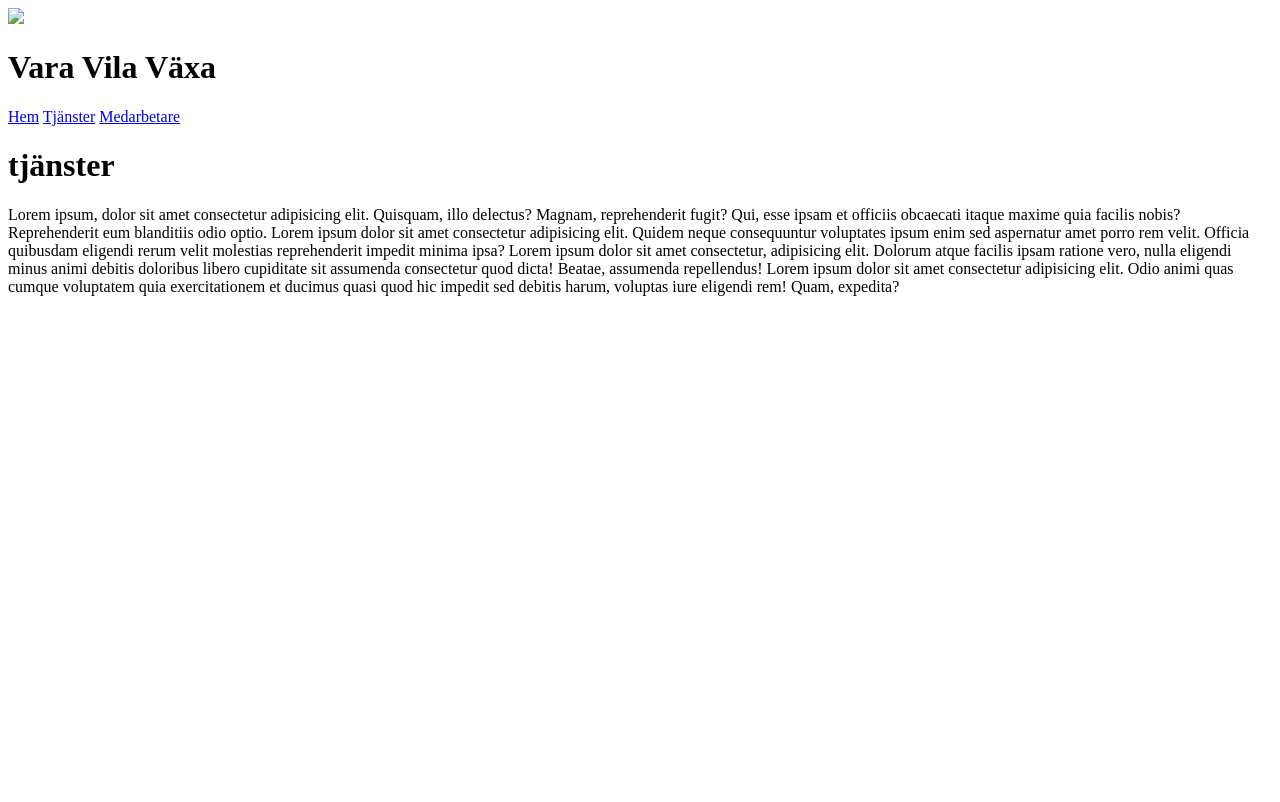
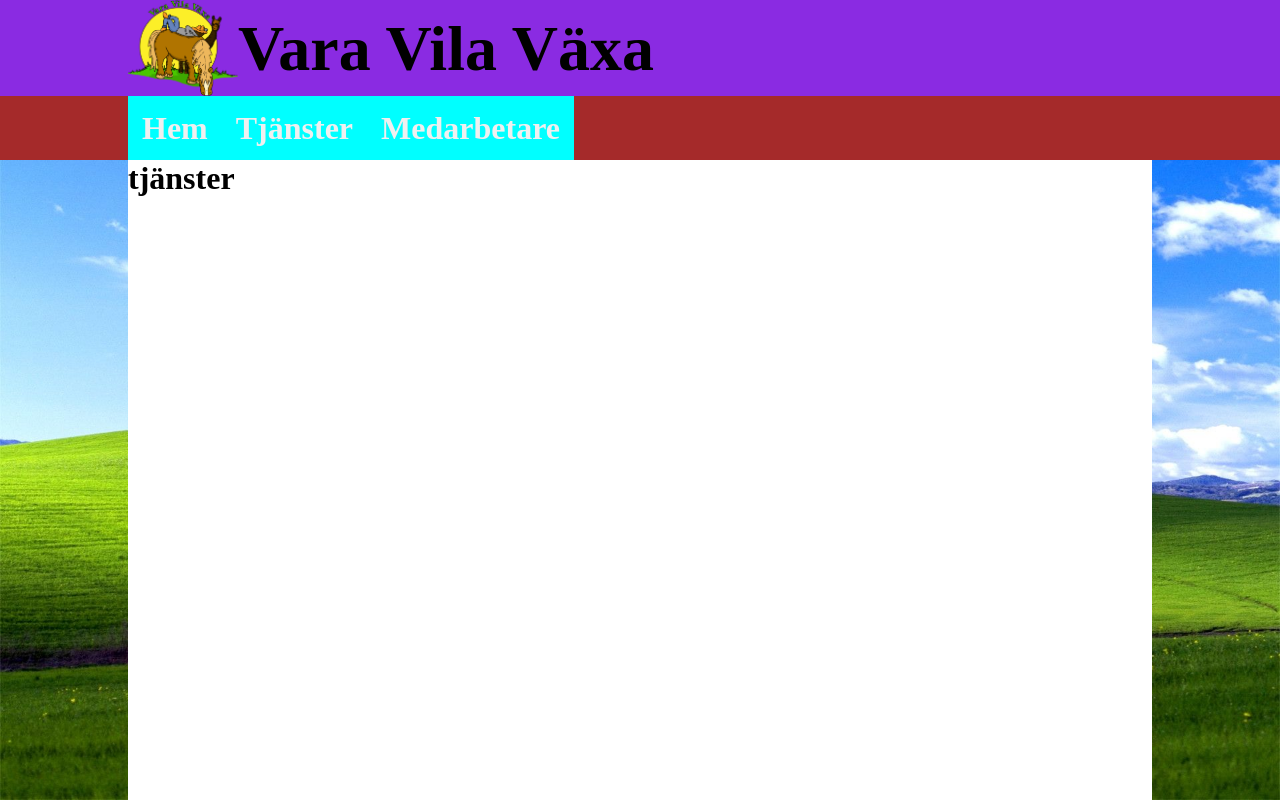
Before and after one commit to AHL02/VaraVilaVaxa, a plain HTML site: page tjanster.html in a window 1280 px wide. Shown: the top 802 px of the page. Drawn offline with Linux system fonts and the light colour scheme; the site is published under a folder, as on GitHub Pages, so addresses that start at the root find nothing.

Commit message:
moved files around

```diff
--- a/pages/tjanster.html
+++ b/tjanster.html
@@ -1,20 +1,20 @@
 <!DOCTYPE html>
-<html>
+<html lang="sv">
 <head>
     <meta charset="UTF-8" />
     <title>Vara Vila Vaxa</title>
-    <link rel="stylesheet" href="/css/main.css">
+    <link rel="stylesheet" type="text/css" href="main.css">
 </head>
 <body>
     <div class="background"></div>
     <header>
         <div class="topheader">
-            <img src="/img/Logo.png">
+            <img src="img/Logo.png">
             <h1> Vara Vila Växa</h1>
         </div>
         <div class="subheader">
            <nav>
-            <a href="/index.html" >Hem</a>
+            <a href="index.html" >Hem</a>
             <a href="tjanster.html">Tjänster</a>
             <a href="medarbetare.html">Medarbetare</a>
            </nav>
```
Also changed, not shown: index.html (+3 -3 lines), medarbetare.html (renamed from pages/medarbetare.html, +2 -2 lines), main.css (renamed from css/main.css).
